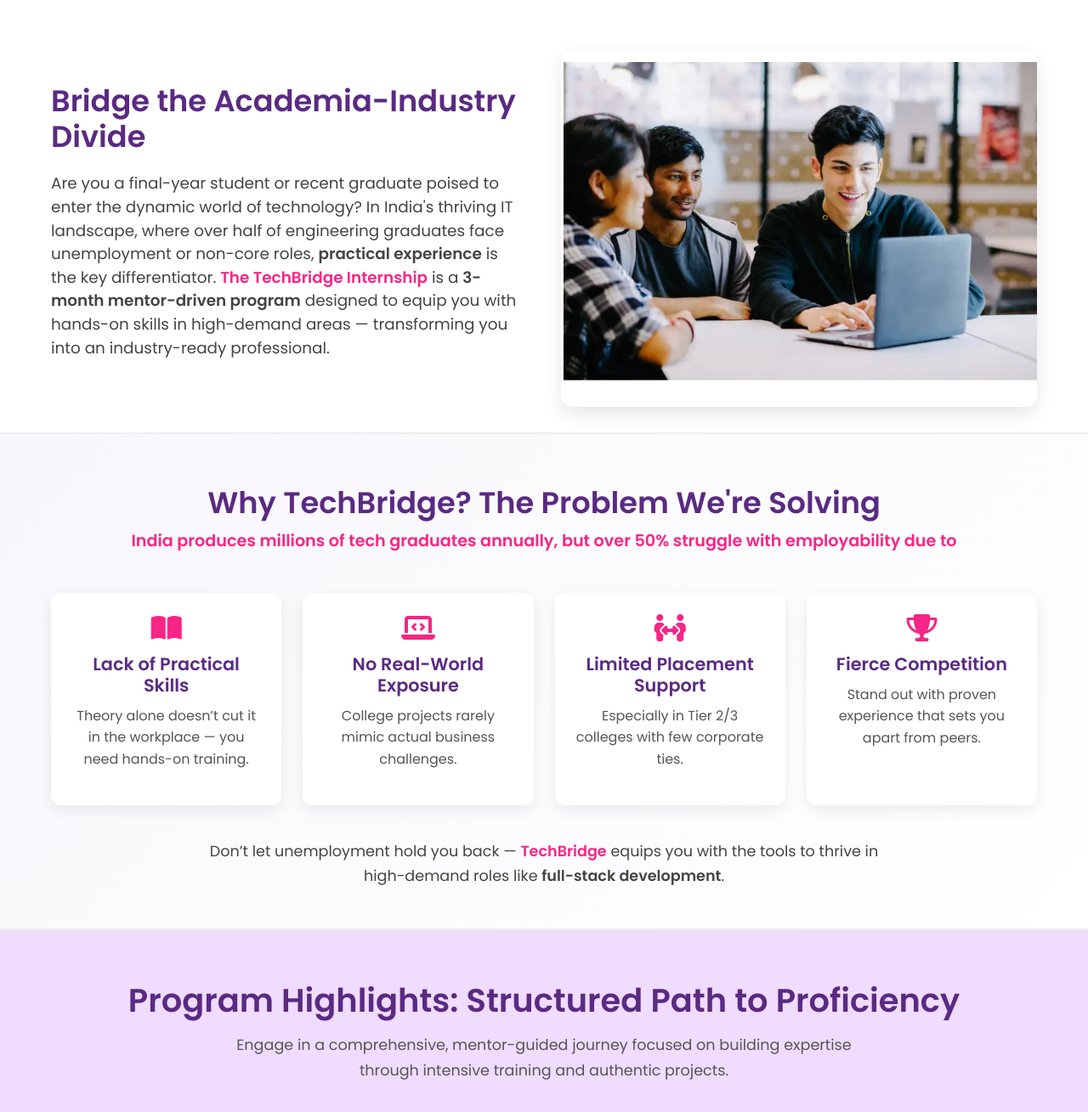
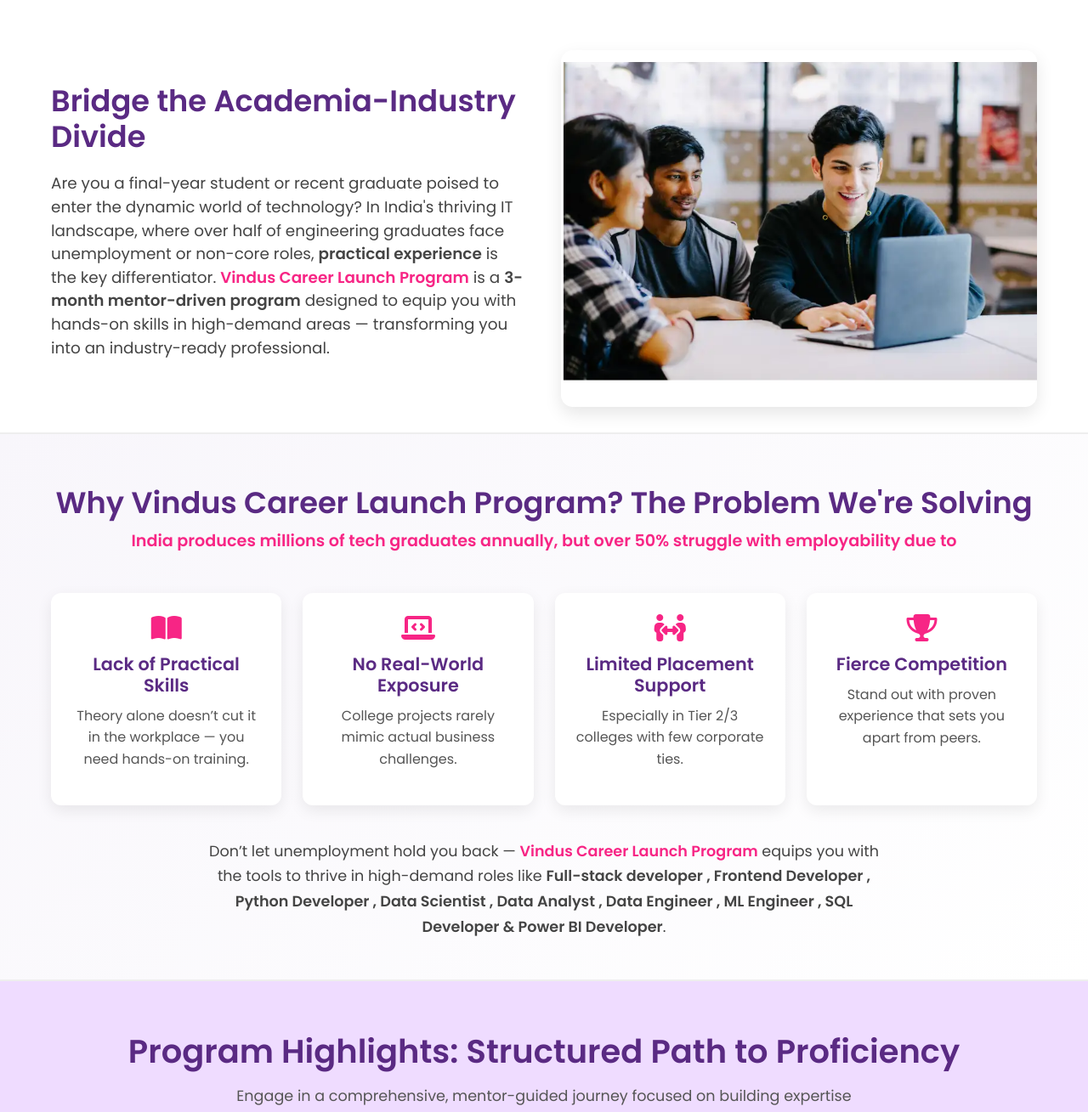
Before and after one commit to vinaykalwala/VindusWebsiteOfficial, a Django app: page /internship/ in a window 1280 px wide. Shown: the part 575-1884 px from the top of the page at 85% size. Run offline with Django 5.2, Linux system fonts and the light colour scheme.

Commit message:
internship page updated

```diff
--- a/templates/base.html
+++ b/templates/base.html
@@ -299,7 +299,7 @@
 
 
         <li class="nav-item"><a class="nav-link" href="{% url 'careers' %}">Careers</a></li>
-        <li class="nav-item"><a class="nav-link" href="{% url 'internship' %}">Internship</a></li>
+        <li class="nav-item"><a class="nav-link" href="{% url 'internship' %}">Internship (VCLP)</a></li>
         <li class="nav-item">
           <a class="btn btn-accent ms-lg-3" href="{% url 'contact' %}">Contact</a>
         </li>
--- a/templates/pages/internship.html
+++ b/templates/pages/internship.html
@@ -386,7 +386,7 @@ background: linear-gradient(135deg, #f72583 0%, #5a2a83 50%, #5a2a83 100%);
 }
 
 .tc-why-heading {
-  font-size: 2.4rem;
+  font-size: 2.2rem;
   font-weight: 700;
   margin-bottom: 50px;
 }
@@ -534,7 +534,7 @@ background: linear-gradient(135deg, #f72583 0%, #5a2a83 50%, #5a2a83 100%);
 <section class="hero">
   <div class="hero-overlay"></div>
   <div class="hero-content">
-    <h1>TechBridge Internship: Elevate Your Tech Career</h1>
+    <h1>Vindus Career Launch Program</h1>
     <p>Bridge the Academia-Industry Divide with a 3-Month Mentor-Driven Program</p>
     <a href="#apply" class="btn-apply">Apply Now</a>
   </div>
@@ -550,7 +550,7 @@ background: linear-gradient(135deg, #f72583 0%, #5a2a83 50%, #5a2a83 100%);
         Are you a final-year student or recent graduate poised to enter the dynamic world of technology?
         In India's thriving IT landscape, where over half of engineering graduates face unemployment or
         non-core roles, <strong>practical experience</strong> is the key differentiator.
-        <span class="tb-highlight-unique">The TechBridge Internship</span> is a
+        <span class="tb-highlight-unique">Vindus Career Launch Program</span> is a
         <strong>3-month mentor-driven program</strong> designed to equip you with hands-on skills
         in high-demand areas — transforming you into an industry-ready professional.
       </p>
@@ -564,7 +564,7 @@ background: linear-gradient(135deg, #f72583 0%, #5a2a83 50%, #5a2a83 100%);
 <!-- Section 2: Why TechBridge -->
 <section class="tb-why-unique">
   <div class="tb-why-container">
-    <h2 class="tb-title-unique"> Why TechBridge? The Problem We're Solving
+    <h2 class="tb-title-unique"> Why Vindus Career Launch Program? The Problem We're Solving
 
       <span class="tb-sub-unique"> India produces millions of tech graduates annually, but over 50% struggle with employability due
  to</span>
@@ -597,8 +597,8 @@ background: linear-gradient(135deg, #f72583 0%, #5a2a83 50%, #5a2a83 100%);
     </div>
 
     <p class="tb-conclusion">
-      Don’t let unemployment hold you back — <span class="tb-highlight-unique">TechBridge</span> equips you
-      with the tools to thrive in high-demand roles like <strong>full-stack development</strong>.
+      Don’t let unemployment hold you back — <span class="tb-highlight-unique">Vindus Career Launch Program</span> equips you
+      with the tools to thrive in high-demand roles like <strong>Full-stack developer , Frontend Developer , Python Developer , Data Scientist , Data Analyst , Data Engineer , ML Engineer , SQL Developer & Power BI Developer</strong>.
     </p>
   </div>
 </section>
@@ -704,7 +704,7 @@ background: linear-gradient(135deg, #f72583 0%, #5a2a83 50%, #5a2a83 100%);
 
 <section class="tc-why-section">
   <div class="tc-why-container">
-    <h2 class="tc-why-heading">Why TechBridge Stands Out: Authentic Value</h2>
+    <h2 class="tc-why-heading">Why Vindus Career Launch Program Stands Out: Authentic Value</h2>
 
     <div class="tc-why-grid">
   <div class="tc-why-card">
```
